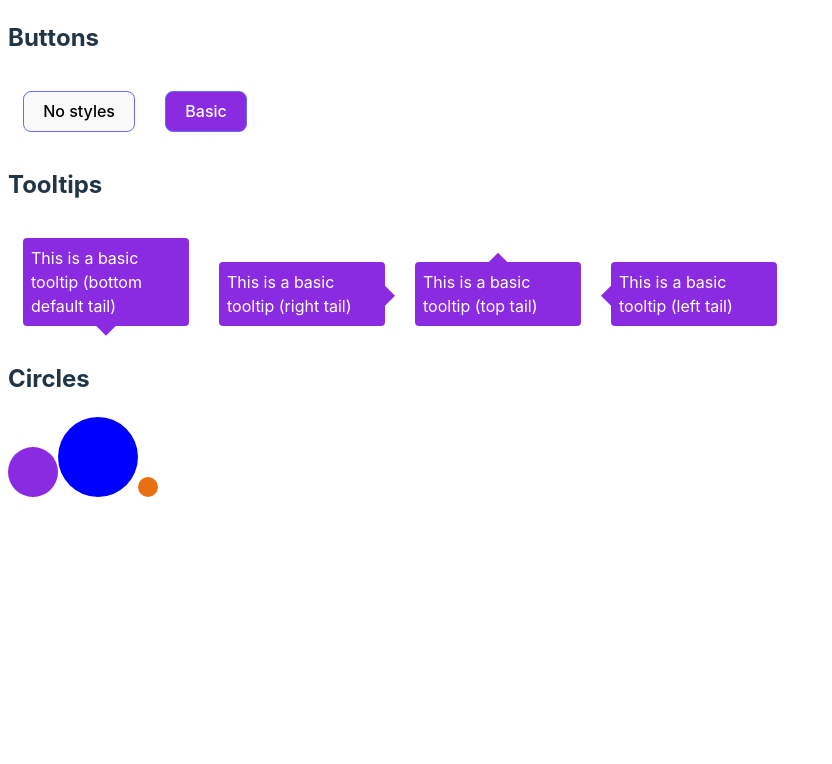
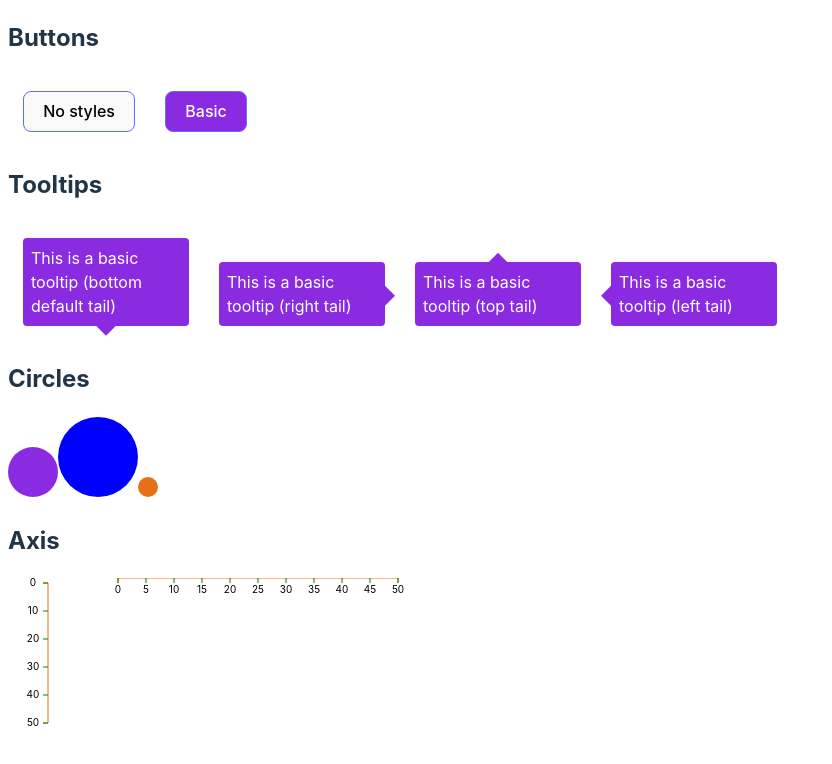
Before and after one commit to ATalaveraDev/react-design-system, a React (Vite) app: page / in a window 1280 px wide. Shown: the top 764 px of the page, without its empty margins (0-832 px from the left). Built offline with nearby package versions, Linux system fonts and the light colour scheme.

Commit message:
Basic axis implementation

```diff
--- a/src/App.tsx
+++ b/src/App.tsx
@@ -1,7 +1,10 @@
 import './App.css'
+
 import Button from './components/Button/Button'
 import Circle from './components/Circle/Circle'
+import HorizontalAxis from './components/HorizontalAxis/HorizontalAxis'
 import Tooltip from './components/Tooltip/Tooltip'
+import VerticalAxis from './components/VerticalAxis/VerticalAxis'
 
 function App() {
   return (
@@ -24,6 +27,14 @@ function App() {
       <Circle d="50" />
       <Circle d="80" color="blue" />
       <Circle d="20" color="#E77013" />
+
+      <h2>Axis</h2>
+      <div style={{'width': '100px', display: 'inline-block'}}>
+        <VerticalAxis domain={[0, 50]} color="#E77013" tickColor="green" tickWidth="5" />
+      </div>
+      <div style={{'width': '100px', display: 'inline-block'}}>
+        <HorizontalAxis domain={[0, 50]} color="#E77013" tickColor="green" tickHeight="5" />
+      </div>
     </>
   )
 }
--- /dev/null
+++ b/src/components/HorizontalAxis/HorizontalAxis.tsx
@@ -0,0 +1,49 @@
+import * as d3 from 'd3';
+import { FC, SVGProps, useMemo } from 'react';
+
+interface HorizontalAxisProps extends SVGProps<SVGElement> {
+  domain?: [number, number];
+  range?: [number, number];
+  color?: string;
+  tickColor?: string;
+  tickHeight?: string | number;
+};
+
+interface TickProps extends SVGProps<SVGElement> {
+  value: number;
+  xOffset: number;
+  height: number;
+  color: string;
+}
+
+const Tick: FC<TickProps> = ({value, xOffset, height, color}) => {
+  return (
+    <g transform={`translate(${xOffset}, 0)`}>
+      <line y2={height} stroke={color} />
+      <text key={value} style={{fontSize: '10px', textAnchor: 'middle', transform: `translateY(${height + 10}px)`}}>{value}</text>
+    </g>
+  );
+};
+
+const HorizontalAxis: FC<HorizontalAxisProps> = ({domain=[0, 10], range=[10, 290], color, tickColor='currentColor', tickHeight=10}) => {
+  const ticks = useMemo(() => {
+    const xScale = d3.scaleLinear().domain(domain).range(range);
+
+    const width = range[1] - range[0];
+    const tickPx = 30;
+    const numberOfTicks = Math.max(1, Math.floor(width / tickPx));
+
+    return xScale.ticks(numberOfTicks).map(value => ({value, xOffset: xScale(value)}));
+  }, [domain.join('-'), range.join('-')]);
+
+  return (
+    <svg>
+      <path d={['M', range[0], tickHeight, 'v', -tickHeight, 'H', range[1], 'v', tickHeight].join(' ')} fill="none" stroke={color ?? 'currentColor'} />
+      {ticks.map(({value, xOffset}) => {
+        return <Tick key={value} value={value} xOffset={xOffset} color={tickColor} height={+tickHeight}  />
+      })}
+    </svg>
+  );
+};
+
+export default HorizontalAxis;
--- /dev/null
+++ b/src/components/VerticalAxis/VerticalAxis.tsx
@@ -0,0 +1,52 @@
+import * as d3 from 'd3';
+import { FC, SVGProps, useMemo } from 'react';
+
+interface VerticalAxisProps extends SVGProps<SVGElement> {
+  domain?: [number, number];
+  range?: [number, number];
+  color?: string;
+  tickColor?: string;
+  tickWidth?: string | number;
+};
+
+interface HorizontalTickProps extends SVGProps<SVGElement> {
+  value: number;
+  yOffset: number;
+  width: number;
+  color: string;
+}
+
+const HorizontalTick: FC<HorizontalTickProps> = ({value, yOffset, width, color}) => {
+  return (
+    <g transform={`translate(0, ${yOffset})`}>
+      <line x1={width+35} x2={30+width} stroke={color} />
+      <text key={value} style={{fontSize: '10px', textAnchor: 'middle', transform: `translate(${30 - width}px, 2.5px)`}}>{value}</text>
+    </g>
+  );
+};
+
+
+const VerticalAxis: FC<VerticalAxisProps> = ({domain=[0, 10], range=[5, 145], color, tickColor='currentColor', tickWidth=10}) => {
+  const ticks = useMemo(() => {
+    const yScale = d3.scaleLinear().domain(domain).range(range);
+
+    const height = range[1] - range[0];
+    const tickPx = 30;
+    const numberOfTicks = Math.max(1, Math.floor(height / tickPx));
+
+    return yScale.ticks(numberOfTicks).map(value => ({value, yOffset: yScale(value)}));
+  }, [domain.join('-'), range.join('-')]);
+
+  return (
+    <svg>
+      <path d={['M', +tickWidth + 30, range[0], 'h', tickWidth, 'V', range[1], 'h', -tickWidth].join(' ')} fill="none" stroke={color ?? 'currentColor'} />
+      {ticks.map(({value, yOffset}) => {
+        console.log(yOffset);
+        console.log(value);
+        return <HorizontalTick key={value} value={value} yOffset={yOffset} color={tickColor} width={+tickWidth}  />
+      })}
+    </svg>
+  );
+};
+
+export default VerticalAxis;
```
